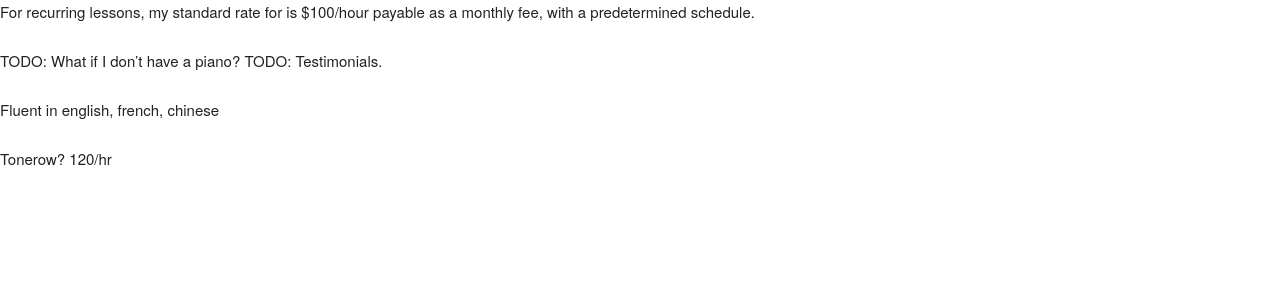
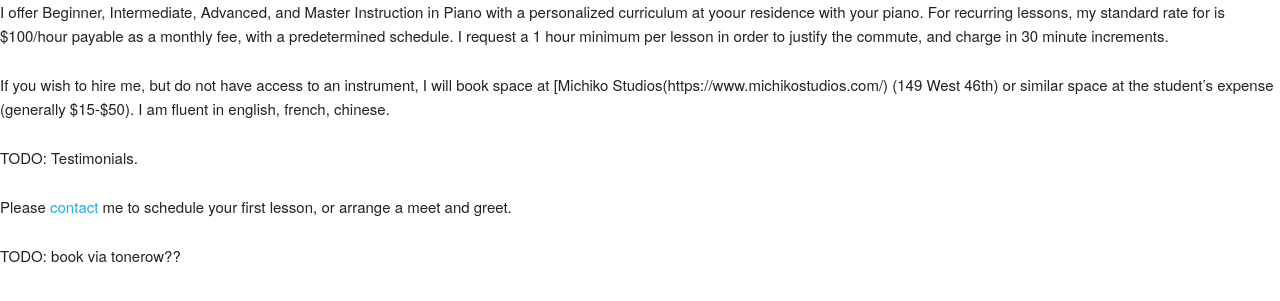
Before and after one commit to hastest/juliannma.com, a Jekyll site: the page built from lessons.md, in a window 1280 px wide. Shown: the top 301 px of the page. Built offline with Jekyll 4.4.1, drawn with Linux system fonts in a browser that asks for light colours.

Commit message:
added lesson policy; removed dead links

```diff
--- a/lessons.md
+++ b/lessons.md
@@ -1,16 +1,17 @@
 ---
-layout: fullpage
+layout: default
 # title: Front Page
 # subtitle: hi!
-permalink: /demo/
+permalink: /lessons
 ---
 
-For recurring lessons, my standard rate for is $100/hour payable as a monthly fee, with a predetermined schedule.
+I offer Beginner, Intermediate, Advanced, and Master Instruction in Piano with a personalized curriculum at yoour residence with your piano. For recurring lessons, my standard rate for is $100/hour payable as a monthly fee, with a predetermined schedule.
+I request a 1 hour minimum per lesson in order to justify the commute, and charge in 30 minute increments.
 
-TODO: What if I don't have a piano?
+If you wish to hire me, but do not have access to an instrument, I will book space at [Michiko Studios(https://www.michikostudios.com/) (149 West 46th) or similar space at the student's expense (generally $15-$50). I am fluent in english, french, chinese.
+
 TODO: Testimonials.
 
-Fluent in english, french, chinese
+Please <a href="/#contact">contact</a> me to schedule your first lesson, or arrange a meet and greet.
 
-
-Tonerow? 120/hr
+TODO: book via tonerow??
```
Also changed, not shown: _includes/contact.md (+3 -7 lines), _includes/events.md (+3 -3 lines).
